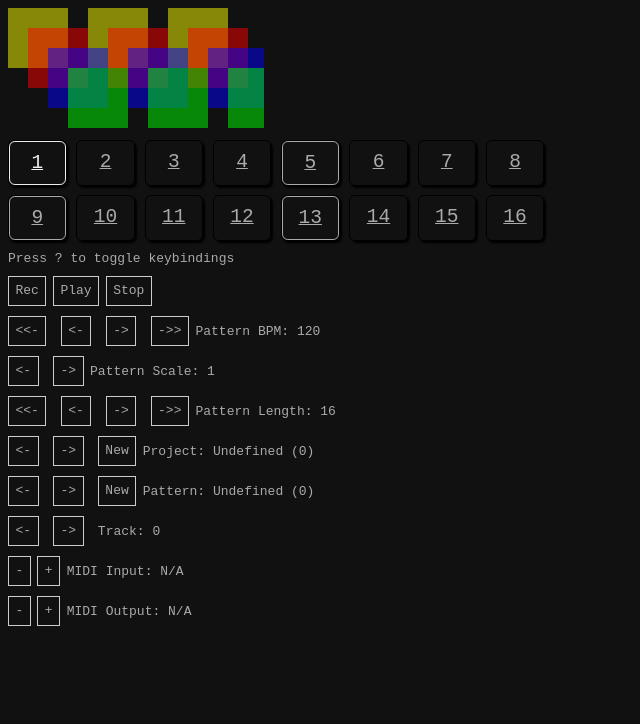
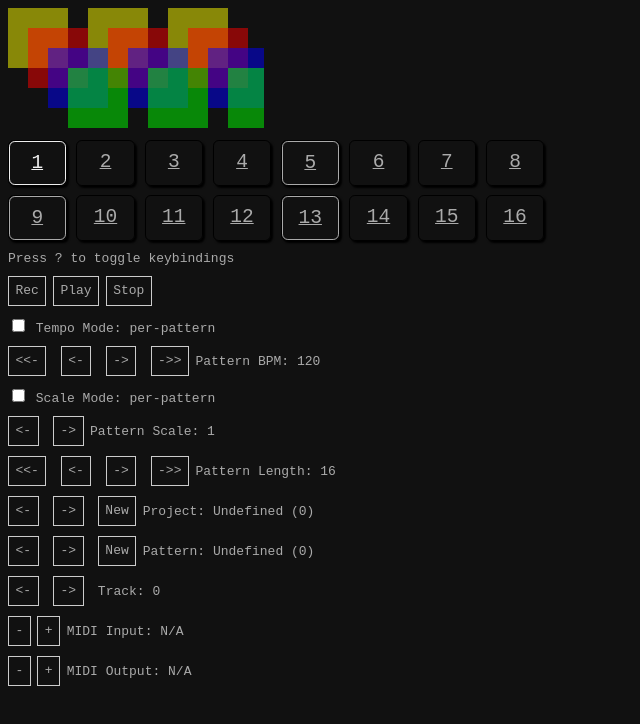
Before and after one commit to pluvial/ztrkr, a SvelteKit app: page / in a window 1280 px wide. Shown: the top 724 px of the page, without its empty margins (0-640 px from the left). Built offline with nearby package versions, Linux system fonts and the light colour scheme.

Commit message:
Toggle scaleMode and tempoMode, fix click handler

```diff
--- a/src/lib/state.ts
+++ b/src/lib/state.ts
@@ -88,14 +88,19 @@ export interface Trig {
 export const defaultSteps = () => new Array<Trig | undefined>(16);
 
 export const defaultTracks = () =>
-	array16((_, index) => ({
+	array16(
+		(_, index) =>
+			({
+				length: 16,
+				scale: 1,
 				channel: index,
 				noteNumber: 60,
 				noteLength: 500,
 				velocity: 64,
 				probability: 1,
 				steps: defaultSteps(),
-	})) as Tuple16<Track>;
+			} as Track),
+	) as Tuple16<Track>;
 
 export const defaultPattern = (): Pattern => ({
 	tempoMode: 'per-pattern',
--- a/src/routes/+page.svelte
+++ b/src/routes/+page.svelte
@@ -30,8 +30,12 @@
 	$: console.debug({ $project });
 	$: console.debug({ $track });
 
+	// let scaleModeChecked = false;
 	$: scaleMode = $pattern.scaleMode;
+	$: scaleModeChecked = scaleMode === 'per-track';
+
 	$: tempoMode = $pattern.tempoMode;
+	$: tempoModeChecked = tempoMode === 'global';
 
 	$: bpm = tempoMode === 'global' ? $project.tempo : ($pattern.tempo as number);
 
@@ -49,7 +53,8 @@
 	$: scales =
 		scaleMode === 'per-pattern'
 			? array16V($pattern.scale as number)
-			: $pattern.tracks.map(track => track.scale as number);
+			: $tracks.map(track => track.scale as number);
+
 	$: scale = scales[$trackIndex];
 
 	function setScale(value: number) {
@@ -188,6 +193,15 @@
 		[] as number[],
 	);
 
+	function toggleStep(step: number) {
+		if ($track.steps[step]) {
+			$tracks[$trackIndex].steps[step] = undefined;
+		} else {
+			$tracks[$trackIndex].steps[step] = { type: 'note' };
+		}
+	}
+
+	// $: activeSteps = Array.from(activeKeys.keys(), keyToStep).filter(numberP);
 	$: pressedSteps = Array.from(pressedKeys.keys(), keyToStep).filter(numberP);
 
 	function keydown(event: KeyboardEvent) {
@@ -207,16 +221,13 @@
 					if (playing) pause();
 					else play();
 				}
+				event.preventDefault();
 				return;
 			}
 
 			const step = keyToStep(key);
 			if (step !== undefined) {
-				if ($track.steps[step]) {
-					$tracks[$trackIndex].steps[step] = undefined;
-				} else {
-					$tracks[$trackIndex].steps[step] = { type: 'note' };
-				}
+				toggleStep(step);
 				return;
 			}
 			if (activeKeys.has(key)) {
@@ -322,16 +333,7 @@
 	active={activeSteps}
 	pressed={pressedSteps}
 	{showKeys}
-	on:click={event => {
-		// TODO: remove temporary hack
-		const key = stepToKey(event.detail);
-		if (activeKeys.has(key)) {
-			activeKeys.delete(key);
-		} else {
-			activeKeys.add(key);
-		}
-		activeKeys = activeKeys;
-	}}
+	on:click={({ detail: step }) => toggleStep(step)}
 />
 
 <p>Press ? to toggle keybindings</p>
@@ -344,6 +346,18 @@
 </p>
 
 <p>
+	<label>
+		<input
+			type="checkbox"
+			bind:checked={tempoModeChecked}
+			on:input={() =>
+				($patterns[$patternIndex].tempoMode = tempoModeChecked ? 'per-pattern' : 'global')}
+		/>
+		Tempo Mode: {tempoMode}
+	</label>
+</p>
+
+<p>
 	<button on:click={() => setBPM(bpm - 16)}>&lt;&lt;-</button>
 	<button on:click={() => setBPM(bpm - 1)}>&lt;-</button>
 	<button on:click={() => setBPM(bpm + 1)}>-></button>
@@ -351,6 +365,19 @@
 		? 'Global'
 		: 'Pattern'} BPM: {bpm}
 </p>
+
+<p>
+	<label>
+		<input
+			type="checkbox"
+			bind:checked={scaleModeChecked}
+			on:input={() =>
+				($patterns[$patternIndex].scaleMode = scaleModeChecked ? 'per-pattern' : 'per-track')}
+		/>
+		Scale Mode: {scaleMode}
+	</label>
+</p>
+
 <p>
 	<button on:click={() => setScale(scale / 2)}>&lt;-</button>
 	<button on:click={() => setScale(scale * 2)}>-></button>{scaleMode === 'per-pattern'
```
Lines whose indentation alone changed are shown as unchanged.
